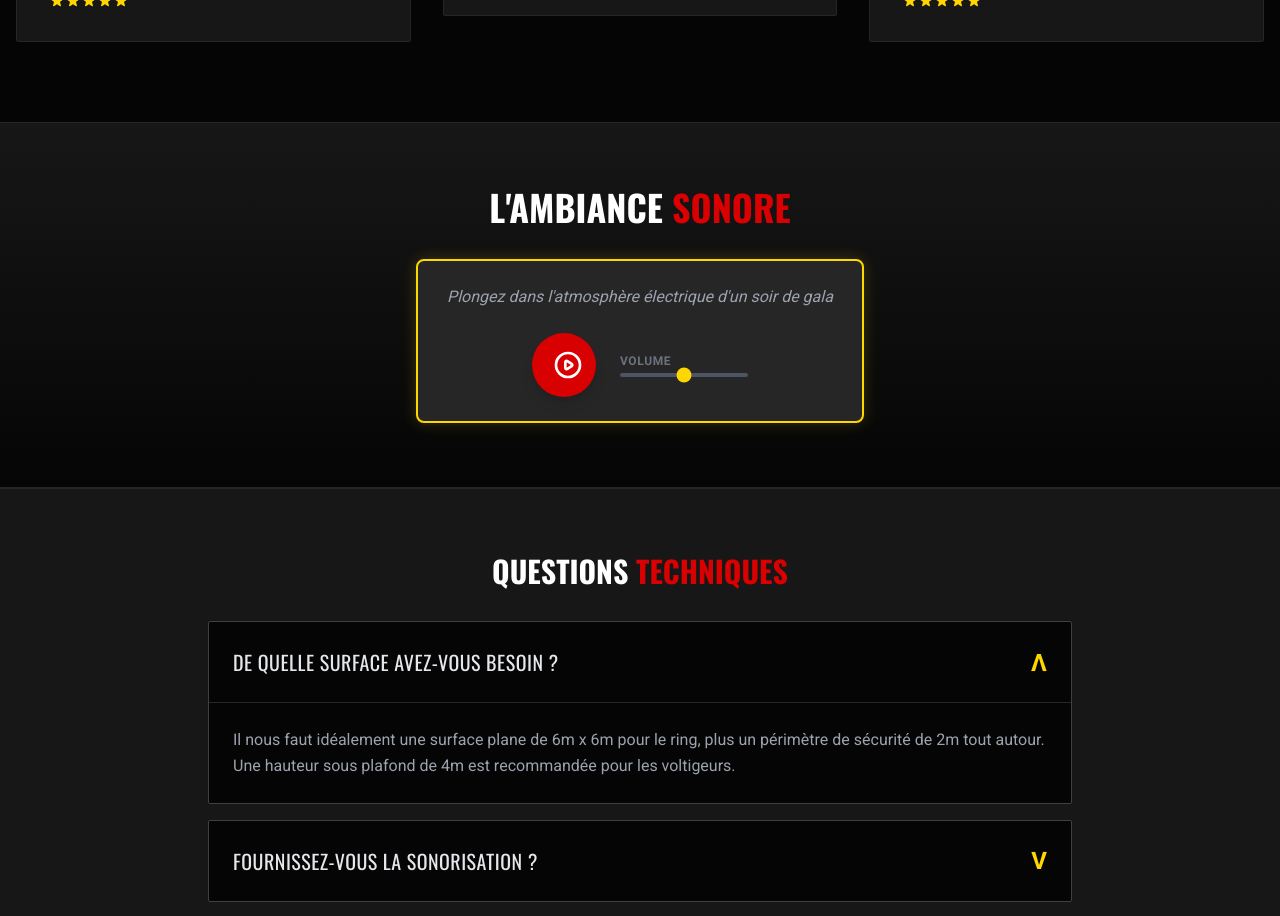
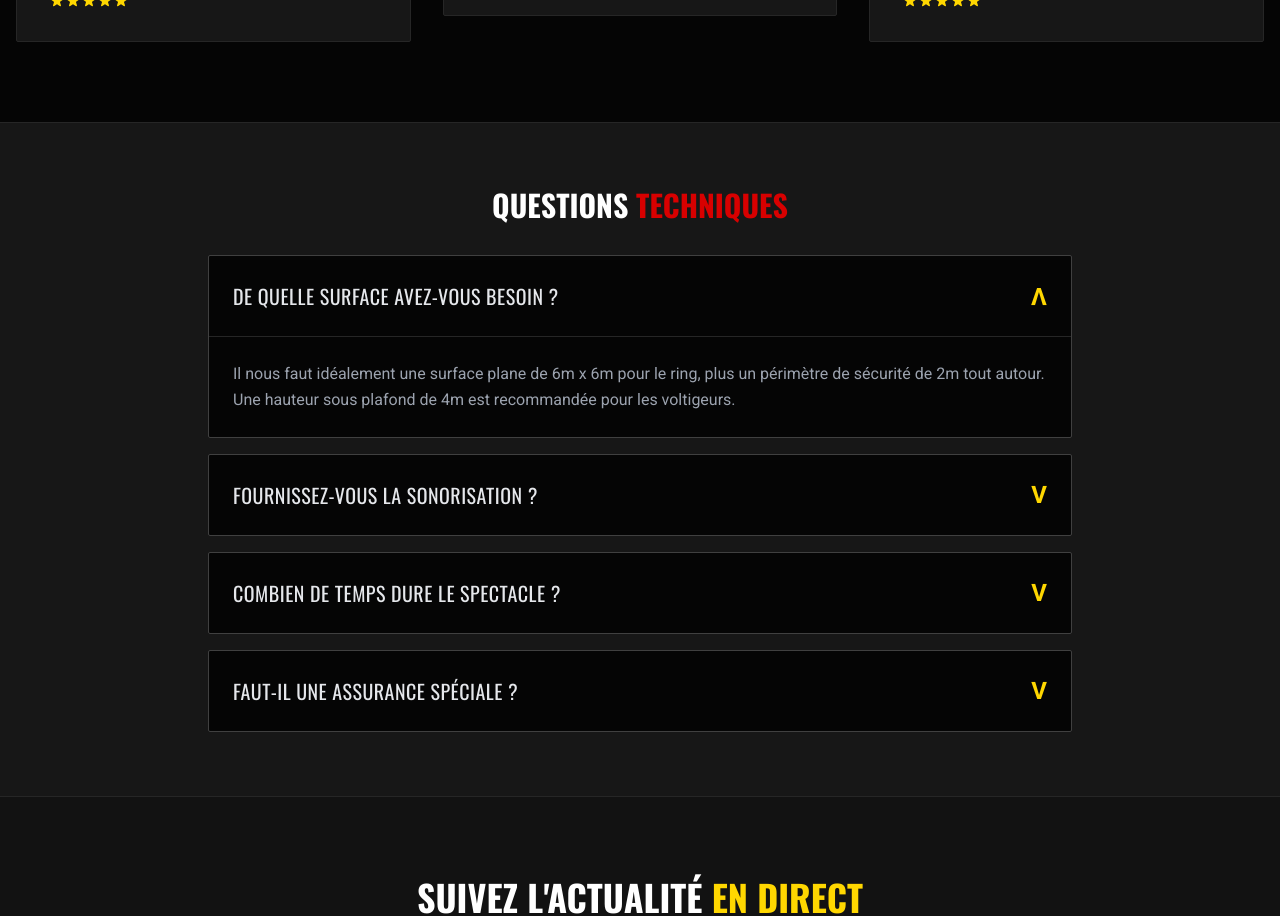
Before and after one commit to GTR8022/ABCA-BEAUVAIS, a React (Vite) app: page / in a window 1280 px wide. Shown: the part 6680-7596 px from the top of the page. Built offline with nearby package versions, Linux system fonts and the light colour scheme.

Commit message:
chore: remove AudioPlayer section

```diff
--- a/Home.tsx
+++ b/Home.tsx
@@ -7,7 +7,6 @@ import { VintageGallery } from './components/VintageGallery';
 import { RegionalMap } from './components/RegionalMap';
 import { School } from './components/School';
 import { President } from './components/President';
-import { AudioPlayer } from './components/AudioPlayer';
 import { Services } from './components/Services';
 import { Testimonials } from './components/Testimonials';
 import { FAQ } from './components/FAQ';
@@ -34,7 +33,7 @@ const Home: React.FC = () => {
       <Services />
       <Testimonials />
       {/* Legends section removed as requested */}
-      <AudioPlayer />
+
       <FAQ />
       <SocialWall />
       <Contact />
```
